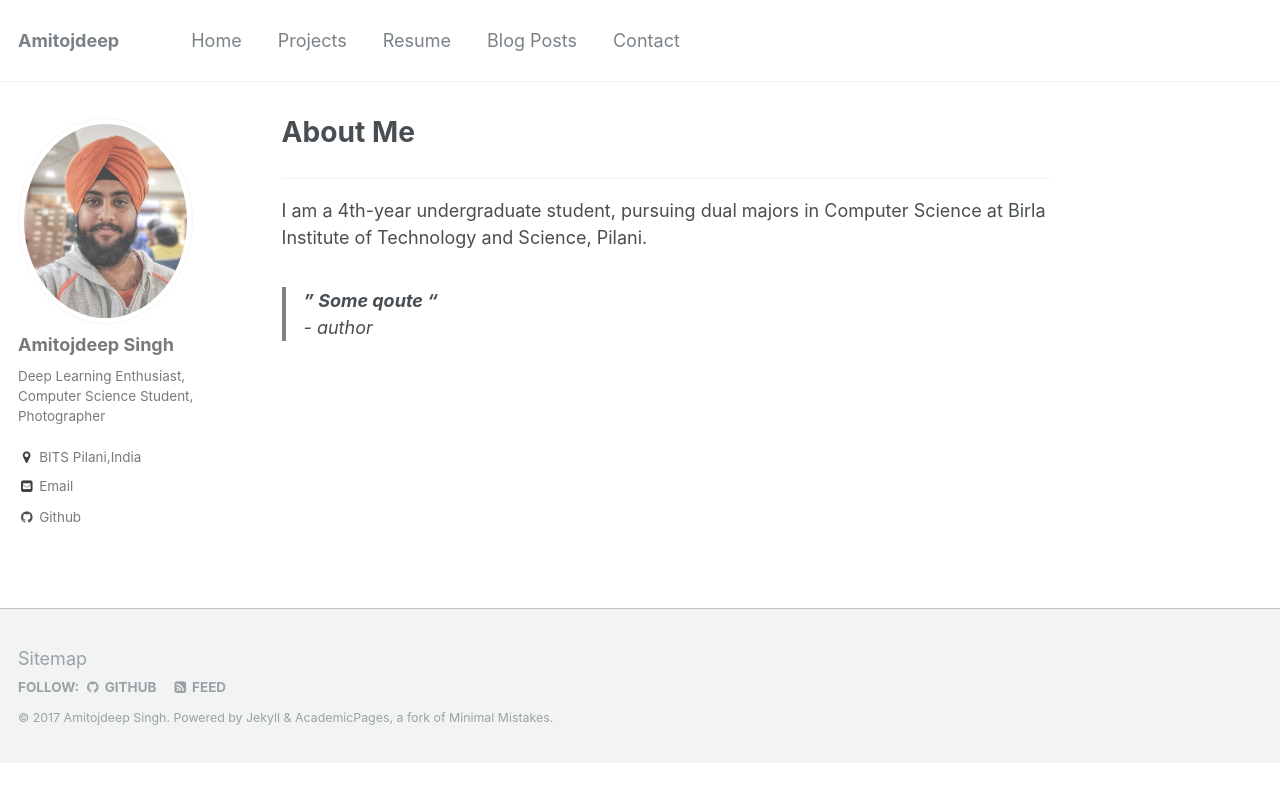
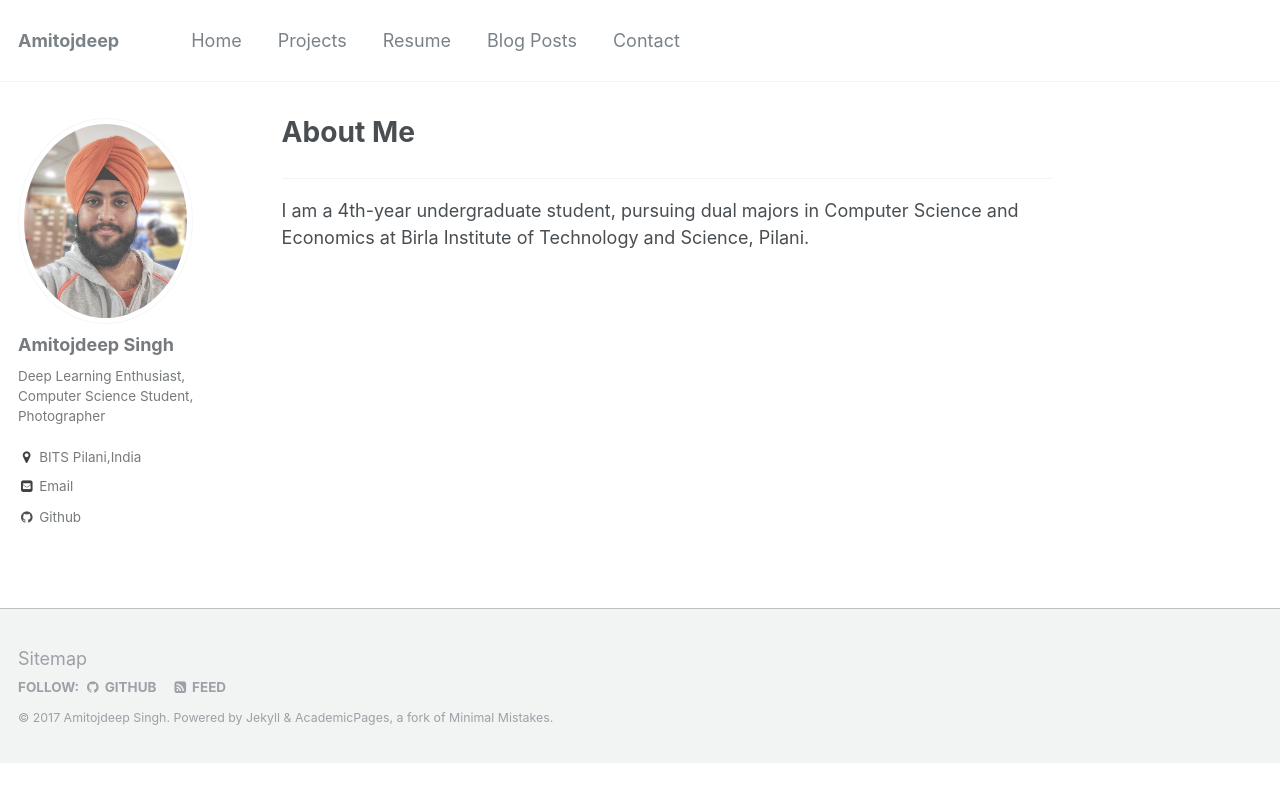
Before and after one commit to amitojdeep/amitojdeep.github.io, a Jekyll site: the page built from _pages/about.md, in a window 1280 px wide. Shown: the top 802 px of the page. Built offline with Jekyll 4.4.1, drawn with Linux system fonts in a browser that asks for light colours.

Commit message:
Update about.md

```diff
--- a/_pages/about.md
+++ b/_pages/about.md
@@ -6,9 +6,4 @@ author_profile: true
 redirect_from:
 ---
 ***
-I am a 4th-year undergraduate student, pursuing dual majors in Computer Science at Birla Institute of Technology and Science, Pilani.
-
-
-
-> **_" Some qoute "_** <br>
->  _-  author_<br>
+I am a 4th-year undergraduate student, pursuing dual majors in Computer Science and Economics at Birla Institute of Technology and Science, Pilani.
```
